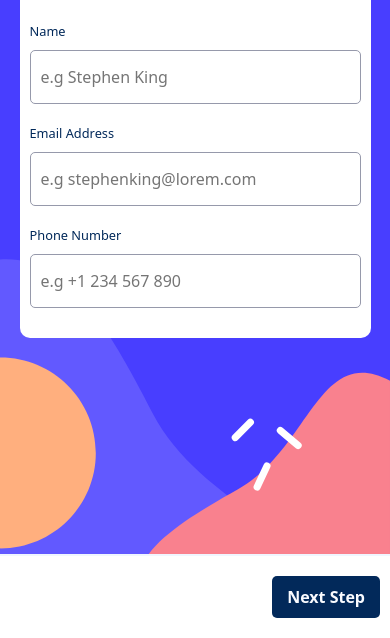
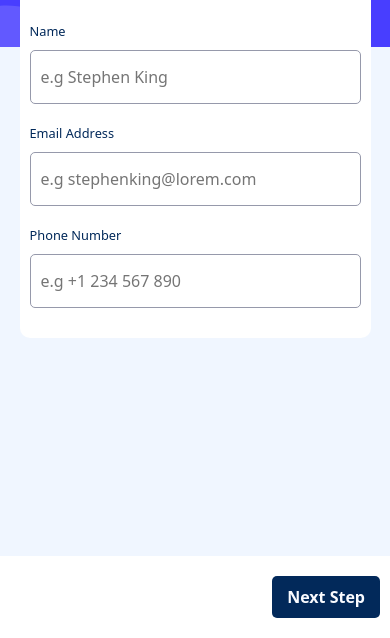
Before and after one commit to davelit19/Multi-form-page, a plain HTML site: page multi-step-form-main/index.html in a window 390 px wide. Shown: the part 206-844 px from the top of the page. Drawn offline with Linux system fonts and the light colour scheme.

Commit message:
Update index.css

```diff
--- a/multi-step-form-main/index.css
+++ b/multi-step-form-main/index.css
@@ -521,7 +521,8 @@ input:checked+.slider:before {
 
     .main>ul {
         width: 100%;
-        min-height: 30vh;
+        /*min-height: 30vh;*/
+        height:30vh;
         border-radius: 0;
         display: flex;
         padding: 38px;
```
